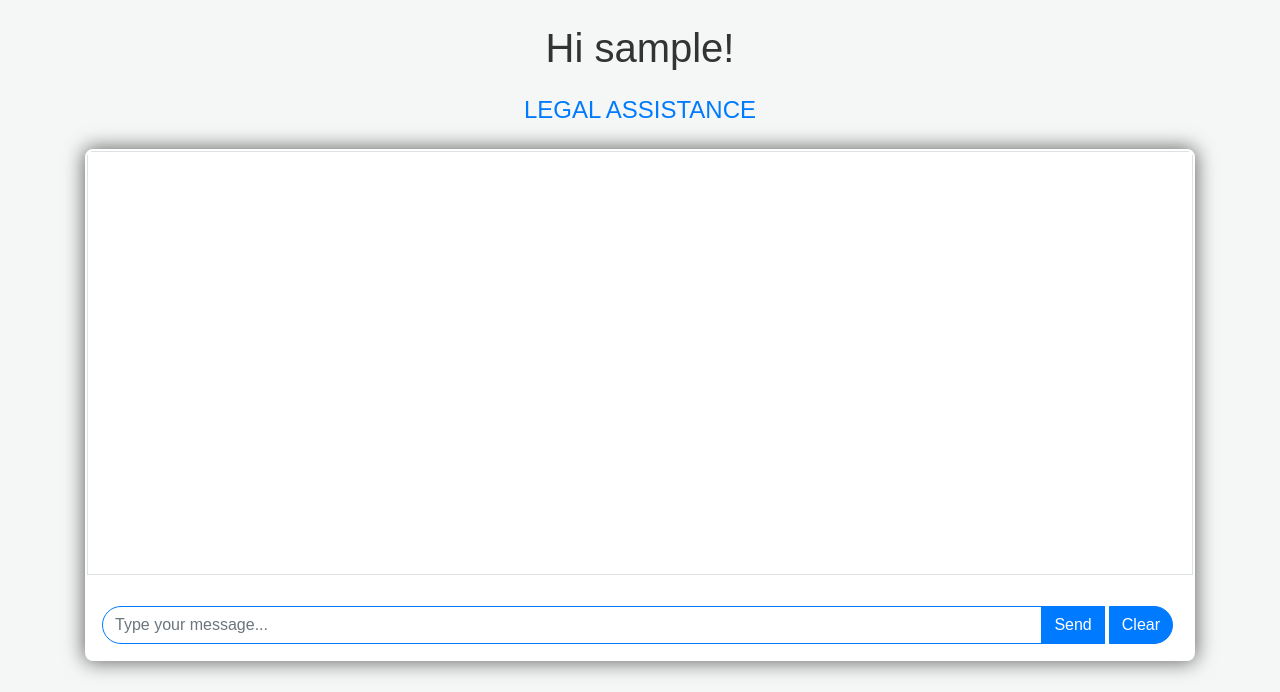
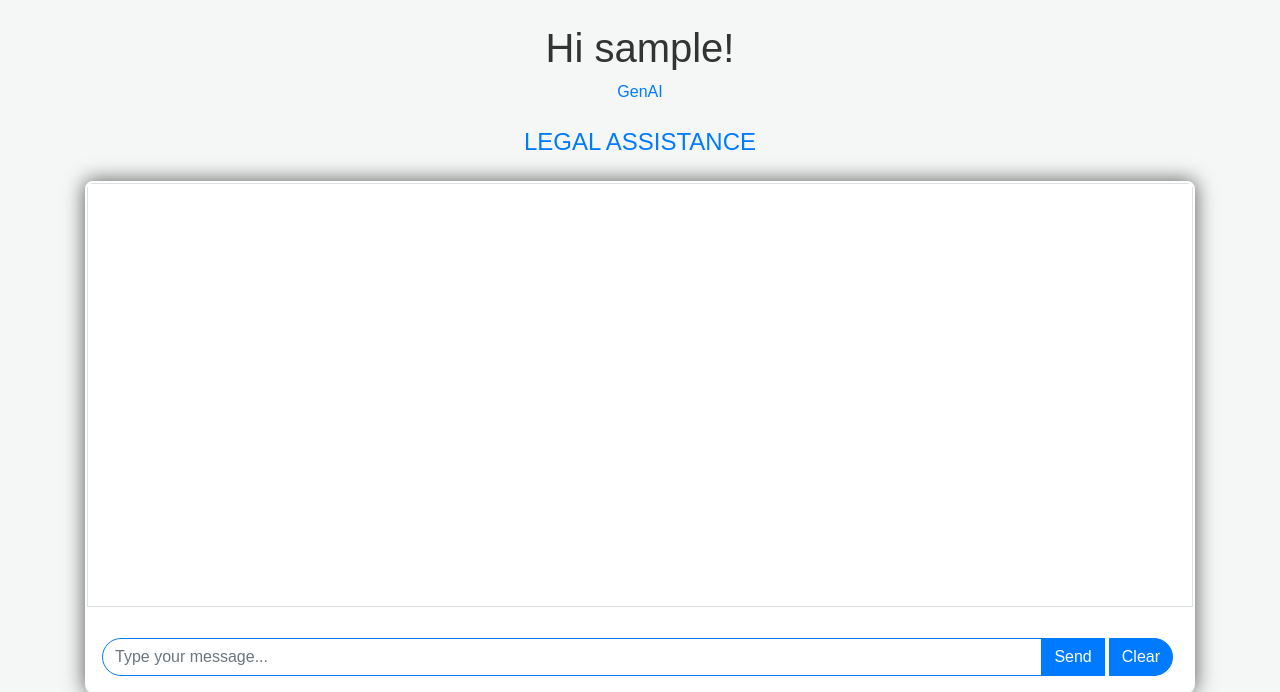
Before and after one commit to sid-1974/GenAI-1, a Flask app: page /chatbot in a window 1280 px wide. Shown: the top 692 px of the page. Run offline with Flask 3, Linux system fonts and the light colour scheme; the visitor is signed in with stand-in values (Sample User, id 1); some libraries are stand-ins or nearby versions.

Commit message:
added home href

```diff
--- a/templates/chatbot.html
+++ b/templates/chatbot.html
@@ -13,13 +13,15 @@
     <div class="container">
         <div id="header" class="text-center my-4">
             <h1>Hi {{username}}!</h1>
+            <a href="/home">GenAI</a>
         </div>
-
 
         <div class="text-center logo mb-4">
 
-            <h1>LEGAL ASSISTANCE</h1>
+                <h1>LEGAL ASSISTANCE</h1>
+            </a>
         </div>
+
 
         <div id="chat-container" class="mb-4">
             <div id="chat" class="border p-3 mb-3"></div>
```
